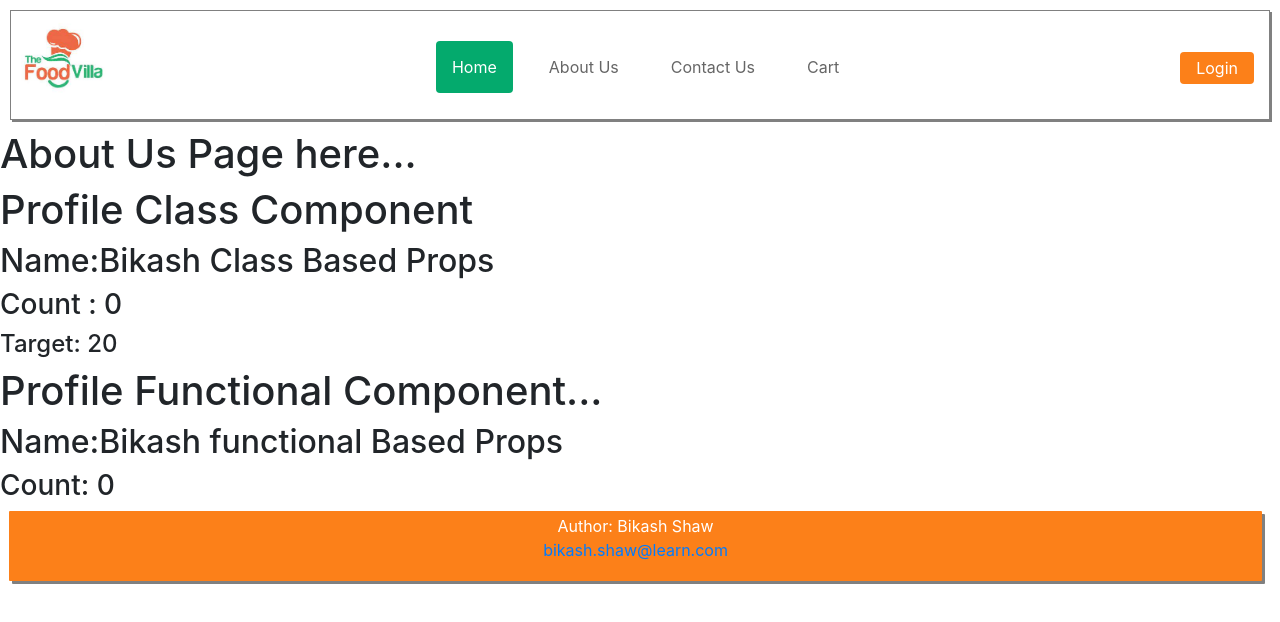
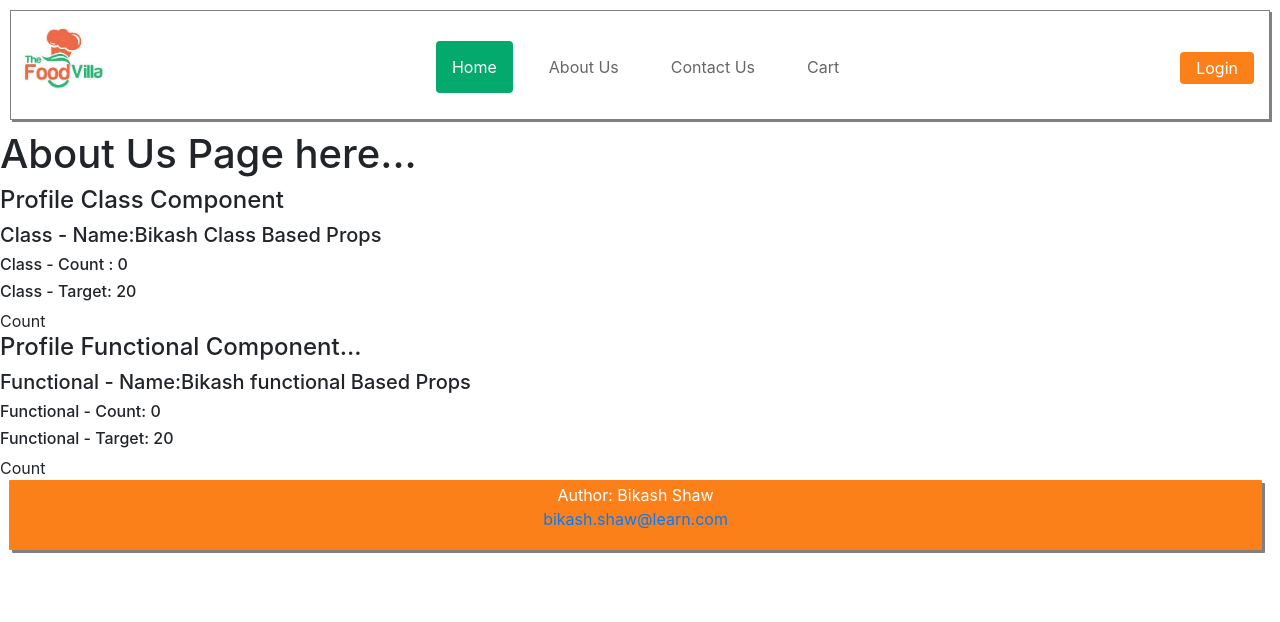
Before and after one commit to bikashtechm/NamasteReact, a React (Vite) app: page /about/profile in a window 1280 px wide. Shown: the top 622 px of the page. Built offline with nearby package versions, Linux system fonts and the light colour scheme.

Commit message:
class base state implementation

```diff
--- a/src/components/Profile.js
+++ b/src/components/Profile.js
@@ -2,11 +2,20 @@ import React, { useState } from "react";
 
 const Profile = (props) => {
   const [count, setCount] = useState(0);
+  const [target, setTarget] = useState(20);
   return (
     <div>
-      <h1>Profile Functional Component...</h1>
-      <h2>Name:{props.name}</h2>
-      <h3>Count: {count}</h3>
+      <h4>Profile Functional Component...</h4>
+      <h5>Functional - Name:{props.name}</h5>
+      <h6>Functional - Count: {count}</h6>
+      <h6>Functional - Target: {target}</h6>
+      <button
+        onClick={() => {
+          setCount(20);
+        }}
+      >
+        Count
+      </button>
     </div>
   );
 };
--- a/src/components/ProfileClass.js
+++ b/src/components/ProfileClass.js
@@ -12,10 +12,18 @@ class ProfileClass extends Component {
     const { target } = this.state;
     return (
       <div>
-        <h1>Profile Class Component</h1>
-        <h2>Name:{this.props.name}</h2>
-        <h3>Count : {this.state.count}</h3>
-        <h4>Target: {target}</h4>
+        <h4>Profile Class Component</h4>
+        <h5>Class - Name:{this.props.name}</h5>
+        <h6>Class - Count : {this.state.count}</h6>
+        <h6>Class - Target: {target}</h6>
+        <button
+          onClick={() => {
+            this.setState({ count: 10 });
+          }}
+        >
+          Count
+        </button>
+        <br />
       </div>
     );
   }
```
